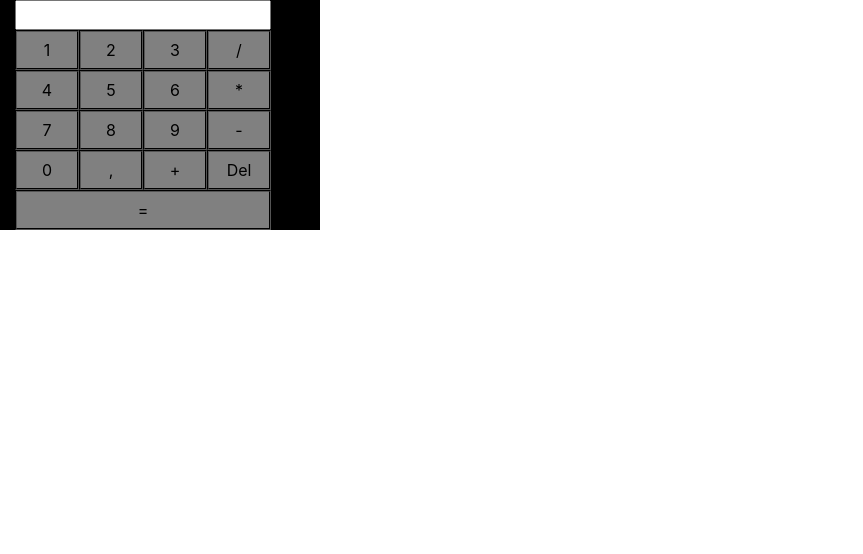
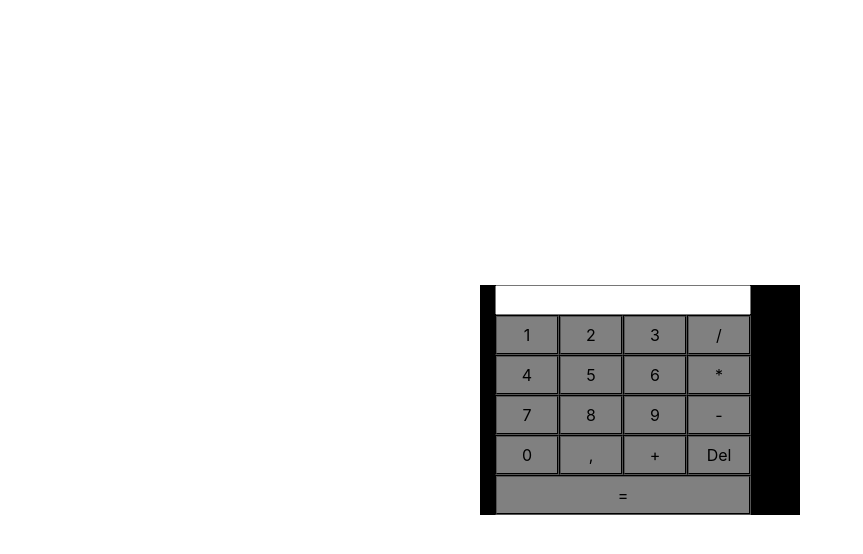
Before and after one commit to favisan/Calculadora-simples, a plain HTML site: page index.html in a window 1280 px wide. Shown: the whole page, without its empty margins (0-863 px from the left). Drawn offline with nearby package versions, Linux system fonts and the light colour scheme.

Commit message:
centralizar

```diff
--- a/CSS/style.css
+++ b/CSS/style.css
@@ -32,3 +32,11 @@
     min-width: 160px;
     width: 20vw;
 }
+
+.fundo {
+    width: 100vw;
+    height: 100vh;
+    display: flex;
+    justify-content: center;
+    align-items: center;
+}
--- a/index.html
+++ b/index.html
@@ -11,7 +11,7 @@
 </head>
 
 <body>
-    <div >
+    <div class = "fundo">
         <div class="calculadora">
             <div class="container"> <input type="text" id="visor">     </div>
             <div class="container">
```
